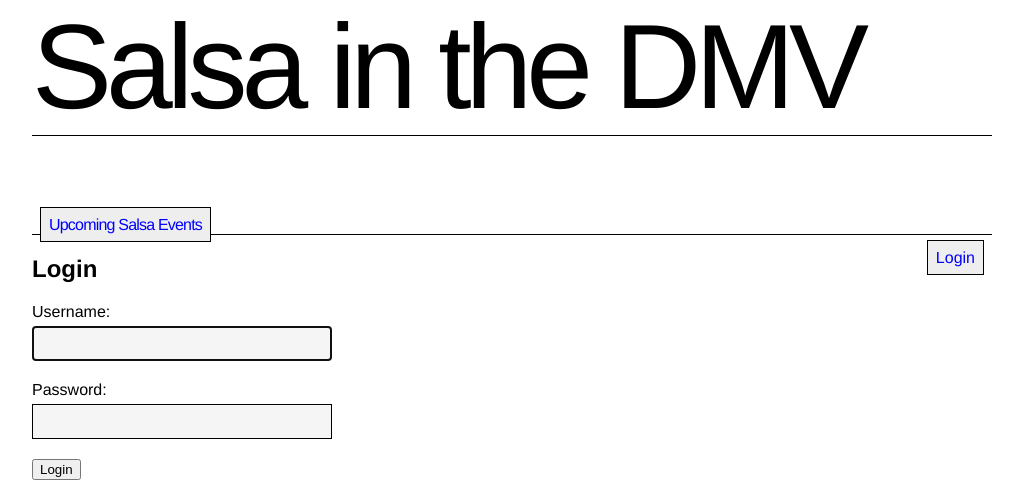
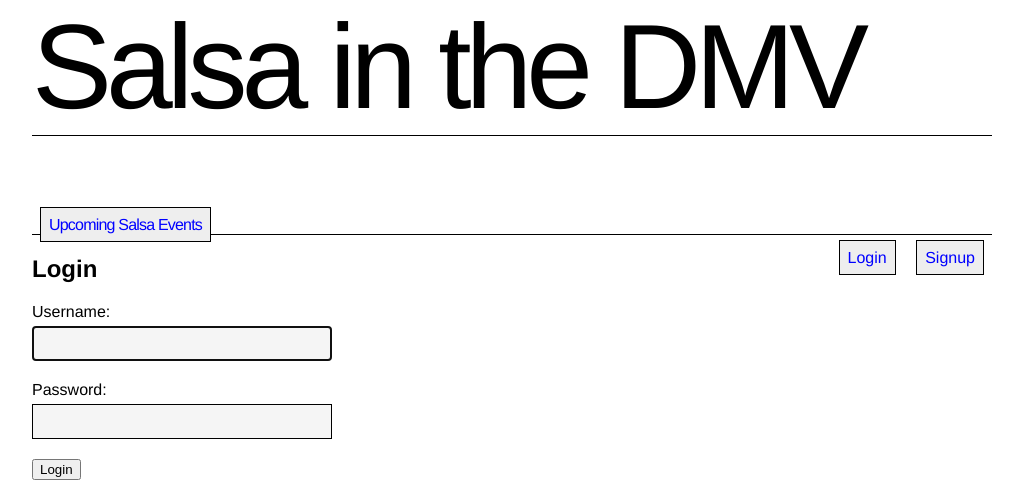
Before and after one commit to kebedemeron905/Events, a Django app: a page that uses bachata_django/bachata/templates/bachata/base.html in a window 1280 px wide. Shown: the part 323-807 px from the top of the page, without its empty margins (128-1151 px from the left). Run offline with Django 3.2, Linux system fonts and the light colour scheme.

Commit message:
signup path and link created

```diff
--- a/bachata_django/bachata/templates/bachata/base.html
+++ b/bachata_django/bachata/templates/bachata/base.html
@@ -15,6 +15,7 @@
                     <a href="{% url 'logout' %}">Signout</a>
                 {% else %}
                     <a href="{% url 'login' %}">Login</a>
+                    <a href="{% url 'signup' %}">Signup</a>
                 {% endif %}
             </div>
         </nav>
```
